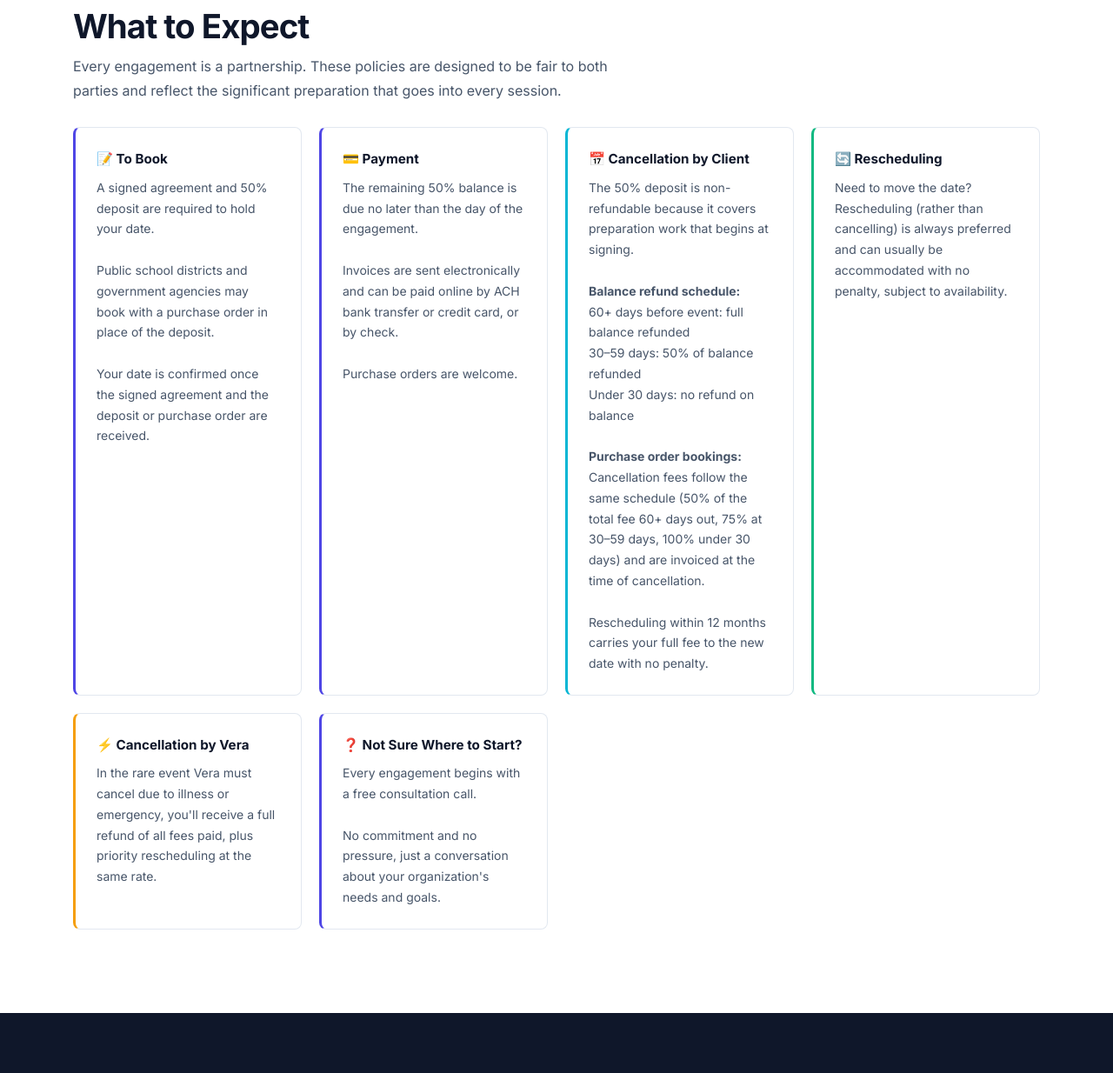
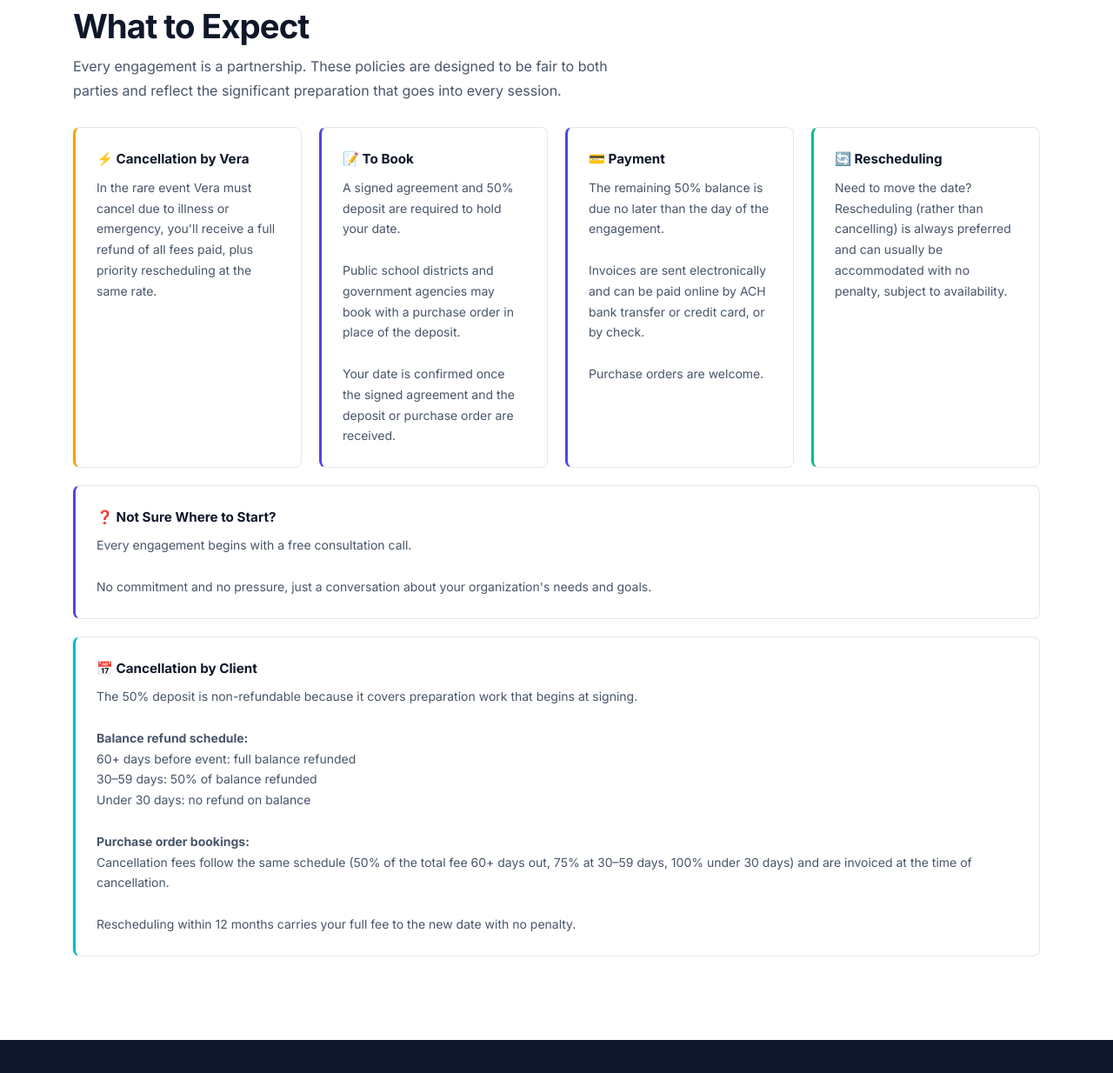
Before and after one commit to VeraCubero/cuberoconsulting.com, a plain HTML site: page pricing.html in a window 1280 px wide. Shown: the part 2694-3928 px from the top of the page at 87% size. Drawn offline with Linux system fonts and the light colour scheme.

Commit message:
Reorder policy cards and widen cancellation card

```diff
--- a/pricing.html
+++ b/pricing.html
@@ -139,6 +139,7 @@
       border-radius: var(--radius-sm);
       border-left: 3px solid var(--accent);
     }
+    .policy-card-wide { grid-column: 1 / -1; }
     .policy-card-title {
       font-weight: 700;
       color: var(--text-primary);
@@ -348,6 +349,11 @@
 
       <div class="policy-grid">
 
+        <div class="policy-card" style="border-left-color: #F59E0B;">
+          <div class="policy-card-title">⚡ Cancellation by Vera</div>
+          <div class="policy-card-body">In the rare event Vera must cancel due to illness or emergency, you'll receive a full refund of all fees paid, plus priority rescheduling at the same rate.</div>
+        </div>
+
         <div class="policy-card">
           <div class="policy-card-title">📝 To Book</div>
           <div class="policy-card-body">A signed agreement and 50% deposit are required to hold your date.<br /><br />Public school districts and government agencies may book with a purchase order in place of the deposit.<br /><br />Your date is confirmed once the signed agreement and the deposit or purchase order are received.</div>
@@ -358,7 +364,17 @@
           <div class="policy-card-body">The remaining 50% balance is due no later than the day of the engagement.<br /><br />Invoices are sent electronically and can be paid online by ACH bank transfer or credit card, or by check.<br /><br />Purchase orders are welcome.</div>
         </div>
 
-        <div class="policy-card" style="border-left-color: var(--accent-cyan);">
+        <div class="policy-card" style="border-left-color: #10B981;">
+          <div class="policy-card-title">🔄 Rescheduling</div>
+          <div class="policy-card-body">Need to move the date? Rescheduling (rather than cancelling) is always preferred and can usually be accommodated with no penalty, subject to availability.</div>
+        </div>
+
+        <div class="policy-card policy-card-wide">
+          <div class="policy-card-title">❓ Not Sure Where to Start?</div>
+          <div class="policy-card-body">Every engagement begins with a free consultation call.<br /><br />No commitment and no pressure, just a conversation about your organization's needs and goals.</div>
+        </div>
+
+        <div class="policy-card policy-card-wide" style="border-left-color: var(--accent-cyan);">
           <div class="policy-card-title">📅 Cancellation by Client</div>
           <div class="policy-card-body">
             The 50% deposit is non-refundable because it covers preparation work that begins at signing.<br /><br />
@@ -369,21 +385,6 @@
             <strong>Purchase order bookings:</strong><br />
             Cancellation fees follow the same schedule (50% of the total fee 60+ days out, 75% at 30–59 days, 100% under 30 days) and are invoiced at the time of cancellation.<br /><br />Rescheduling within 12 months carries your full fee to the new date with no penalty.
           </div>
-        </div>
-
-        <div class="policy-card" style="border-left-color: #10B981;">
-          <div class="policy-card-title">🔄 Rescheduling</div>
-          <div class="policy-card-body">Need to move the date? Rescheduling (rather than cancelling) is always preferred and can usually be accommodated with no penalty, subject to availability.</div>
-        </div>
-
-        <div class="policy-card" style="border-left-color: #F59E0B;">
-          <div class="policy-card-title">⚡ Cancellation by Vera</div>
-          <div class="policy-card-body">In the rare event Vera must cancel due to illness or emergency, you'll receive a full refund of all fees paid, plus priority rescheduling at the same rate.</div>
-        </div>
-
-        <div class="policy-card">
-          <div class="policy-card-title">❓ Not Sure Where to Start?</div>
-          <div class="policy-card-body">Every engagement begins with a free consultation call.<br /><br />No commitment and no pressure, just a conversation about your organization's needs and goals.</div>
         </div>
 
       </div>
```
